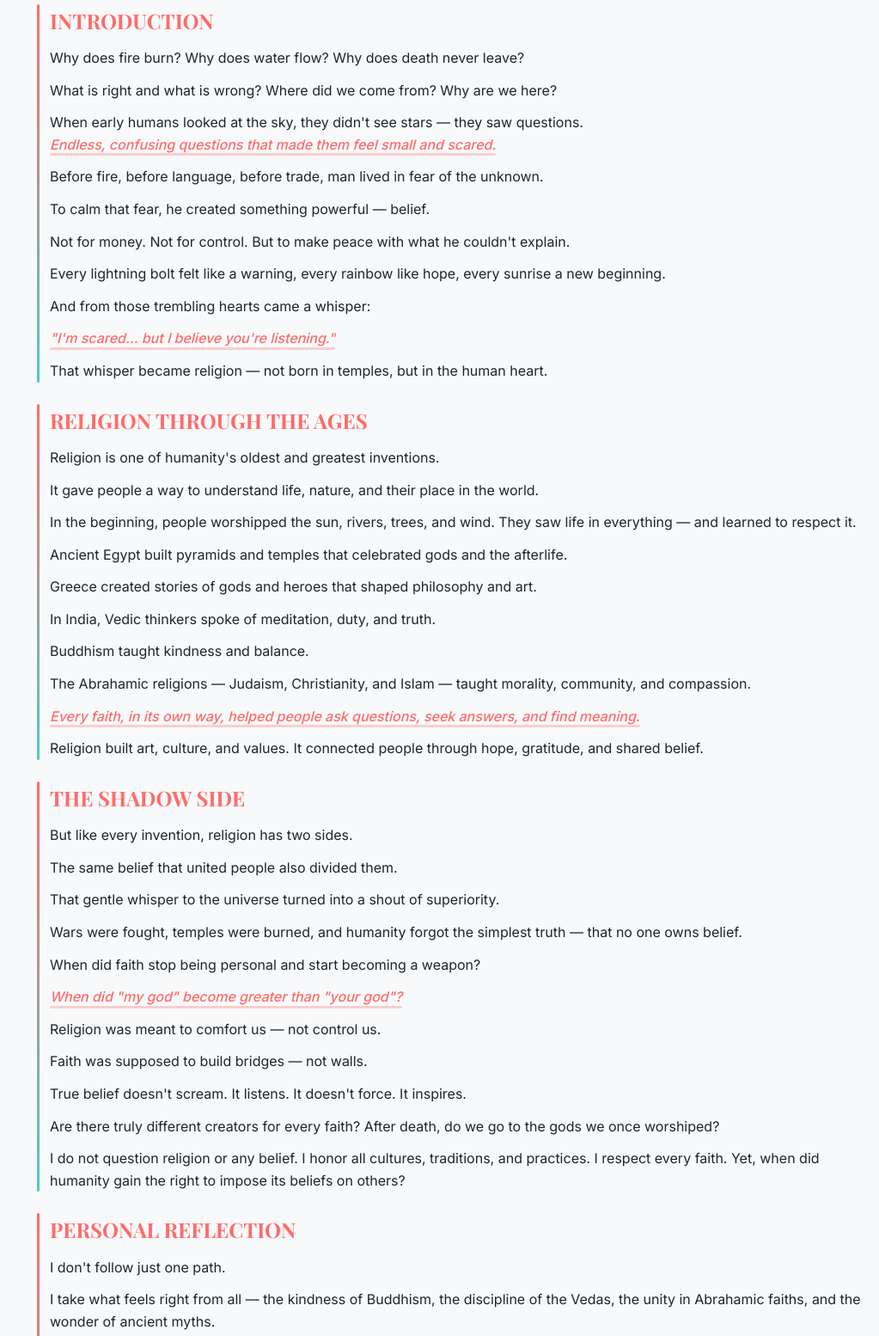
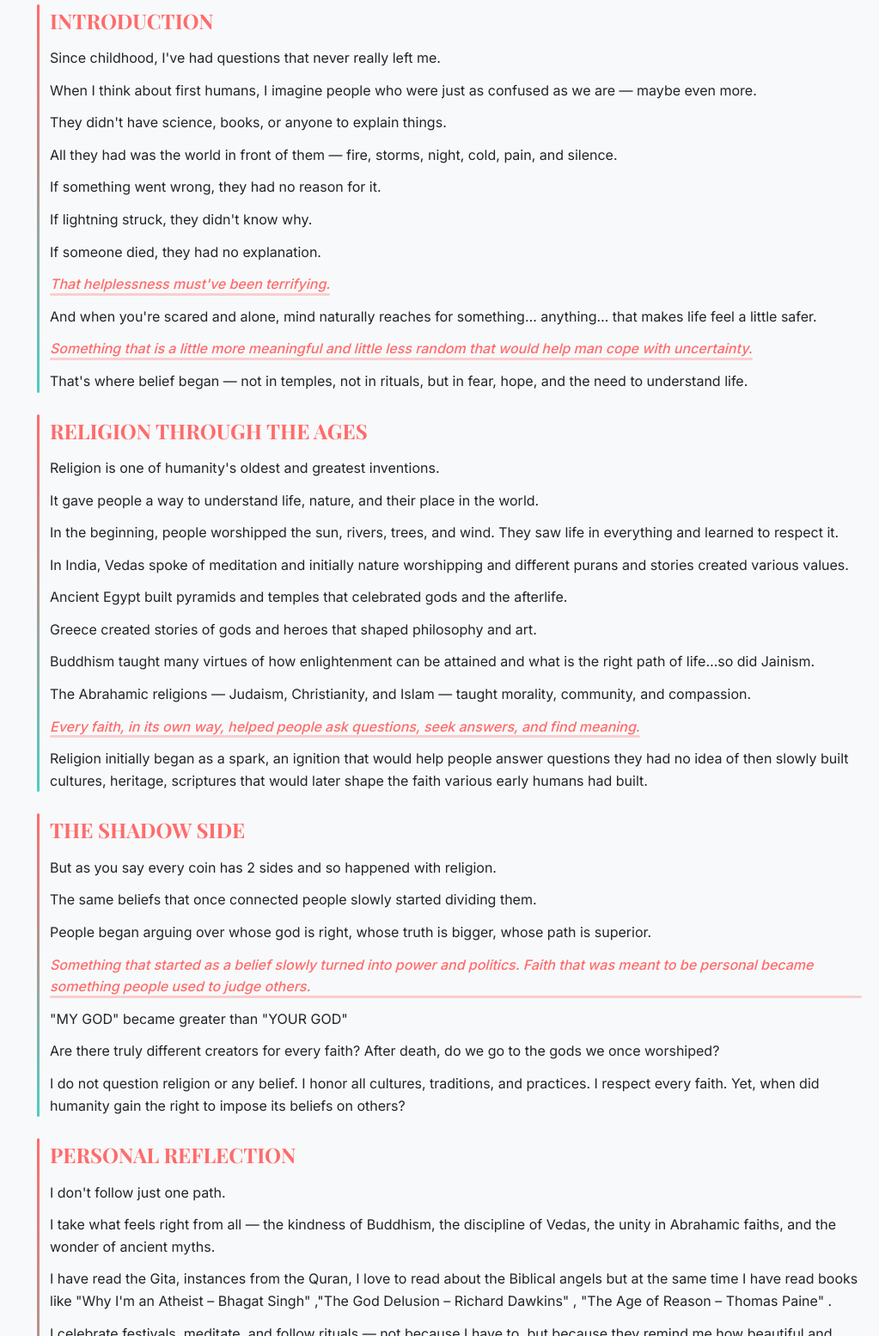
Before and after one commit to SHAUNSET/youngindia, a plain HTML site: page article.html in a window 1280 px wide. Shown: the part 500-2054 px from the top of the page at 86% size, without its empty margins (257-1280 px from the left). Drawn offline with nearby package versions, Linux system fonts and the light colour scheme.

Commit message:
Update article.html

```diff
--- a/article.html
+++ b/article.html
@@ -863,16 +863,17 @@
                 <!-- Section 1: Introduction -->
                 <div class="article-section" id="introduction">
                     <h2 class="section-title">INTRODUCTION</h2>
-                    <p>Why does fire burn? Why does water flow? Why does death never leave?</p>
-                    <p>What is right and what is wrong? Where did we come from? Why are we here?</p>
-                    <p>When early humans looked at the sky, they didn't see stars — they saw questions. <span class="highlight">Endless, confusing questions that made them feel small and scared.</span></p>
-                    <p>Before fire, before language, before trade, man lived in fear of the unknown.</p>
-                    <p>To calm that fear, he created something powerful — belief.</p>
-                    <p>Not for money. Not for control. But to make peace with what he couldn't explain.</p>
-                    <p>Every lightning bolt felt like a warning, every rainbow like hope, every sunrise a new beginning.</p>
-                    <p>And from those trembling hearts came a whisper:</p>
-                    <p><span class="highlight">"I'm scared… but I believe you're listening."</span></p>
-                    <p>That whisper became religion — not born in temples, but in the human heart.</p>
+                    <p>Since childhood, I've had questions that never really left me.</p>
+                    <p>When I think about first humans, I imagine people who were just as confused as we are — maybe even more.</p>
+                    <p>They didn't have science, books, or anyone to explain things.</p>
+                    <p>All they had was the world in front of them — fire, storms, night, cold, pain, and silence.</p>
+                    <p>If something went wrong, they had no reason for it.</p>
+                    <p>If lightning struck, they didn't know why.</p>
+                    <p>If someone died, they had no explanation.</p>
+                    <p><span class="highlight">That helplessness must've been terrifying.</span></p>
+                    <p>And when you're scared and alone, mind naturally reaches for something… anything… that makes life feel a little safer.</p>
+                    <p><span class="highlight">Something that is a little more meaningful and little less random that would help man cope with uncertainty.</span></p>
+                    <p>That's where belief began — not in temples, not in rituals, but in fear, hope, and the need to understand life.</p>
                 </div>
 
                 <!-- Section 2: Religion Through the Ages -->
@@ -880,28 +881,24 @@
                     <h2 class="section-title">RELIGION THROUGH THE AGES</h2>
                     <p>Religion is one of humanity's oldest and greatest inventions.</p>
                     <p>It gave people a way to understand life, nature, and their place in the world.</p>
-                    <p>In the beginning, people worshipped the sun, rivers, trees, and wind. They saw life in everything — and learned to respect it.</p>
+                    <p>In the beginning, people worshipped the sun, rivers, trees, and wind. They saw life in everything and learned to respect it.</p>
+                    <p>In India, Vedas spoke of meditation and initially nature worshipping and different purans and stories created various values.</p>
                     <p>Ancient Egypt built pyramids and temples that celebrated gods and the afterlife.</p>
                     <p>Greece created stories of gods and heroes that shaped philosophy and art.</p>
-                    <p>In India, Vedic thinkers spoke of meditation, duty, and truth.</p>
-                    <p>Buddhism taught kindness and balance.</p>
+                    <p>Buddhism taught many virtues of how enlightenment can be attained and what is the right path of life…so did Jainism.</p>
                     <p>The Abrahamic religions — Judaism, Christianity, and Islam — taught morality, community, and compassion.</p>
                     <p><span class="highlight">Every faith, in its own way, helped people ask questions, seek answers, and find meaning.</span></p>
-                    <p>Religion built art, culture, and values. It connected people through hope, gratitude, and shared belief.</p>
+                    <p>Religion initially began as a spark, an ignition that would help people answer questions they had no idea of then slowly built cultures, heritage, scriptures that would later shape the faith various early humans had built.</p>
                 </div>
 
                 <!-- Section 3: The Shadow Side -->
                 <div class="article-section" id="the-shadow-side">
                     <h2 class="section-title">THE SHADOW SIDE</h2>
-                    <p>But like every invention, religion has two sides.</p>
-                    <p>The same belief that united people also divided them.</p>
-                    <p>That gentle whisper to the universe turned into a shout of superiority.</p>
-                    <p>Wars were fought, temples were burned, and humanity forgot the simplest truth — that no one owns belief.</p>
-                    <p>When did faith stop being personal and start becoming a weapon?</p>
-                    <p><span class="highlight">When did "my god" become greater than "your god"?</span></p>
-                    <p>Religion was meant to comfort us — not control us.</p>
-                    <p>Faith was supposed to build bridges — not walls.</p>
-                    <p>True belief doesn't scream. It listens. It doesn't force. It inspires.</p>
+                    <p>But as you say every coin has 2 sides and so happened with religion.</p>
+                    <p>The same beliefs that once connected people slowly started dividing them.</p>
+                    <p>People began arguing over whose god is right, whose truth is bigger, whose path is superior.</p>
+                    <p><span class="highlight">Something that started as a belief slowly turned into power and politics. Faith that was meant to be personal became something people used to judge others.</span></p>
+                    <p>"MY GOD" became greater than "YOUR GOD"</p>
                     <p>Are there truly different creators for every faith? After death, do we go to the gods we once worshiped?</p>
                     <p>I do not question religion or any belief. I honor all cultures, traditions, and practices. I respect every faith. Yet, when did humanity gain the right to impose its beliefs on others?</p>
                 </div>
@@ -910,14 +907,13 @@
                 <div class="article-section" id="personal-reflection">
                     <h2 class="section-title">PERSONAL REFLECTION</h2>
                     <p>I don't follow just one path.</p>
-                    <p>I take what feels right from all — the kindness of Buddhism, the discipline of the Vedas, the unity in Abrahamic faiths, and the wonder of ancient myths.</p>
+                    <p>I take what feels right from all — the kindness of Buddhism, the discipline of Vedas, the unity in Abrahamic faiths, and the wonder of ancient myths.</p>
                     <p>I have read the Gita, instances from the Quran, I love to read about the Biblical angels but at the same time I have read books like "Why I'm an Atheist – Bhagat Singh" ,"The God Delusion – Richard Dawkins" , "The Age of Reason – Thomas Paine" .</p>
                     <p>I celebrate festivals, meditate, and follow rituals — not because I have to, but because they remind me how beautiful and mysterious life can be.</p>
-                    <p><span class="highlight">True belief isn't just about praying or hoping — it's about acting.</span></p>
+                    <p><span class="highlight">True belief isn't just about praying or hoping — it's about acting and taking responsibility of your life.</span></p>
                     <p>As the saying goes, "God helps those who help themselves."</p>
-                    <p>Faith works best when it walks hand in hand with effort.</p>
-                    <p>It means taking charge of your life, doing good, and spreading positivity.</p>
-                    <p><span class="highlight">Faith isn't something you show — it's something you live.</span></p>
+                    <p>As the world has progressed so much I'd like to say it was never about believing someone else or a faith.</p>
+                    <p><span class="highlight">It was always self-belief. Taking responsibility of your own life and believing in yourself.</span></p>
                     <p>I, myself, being a nihilist, visit temples, follow rituals, touch the feet of elders, believe in blessings, positivity, and spirituality. Some may say a nihilist believing in nothingness also believes in many things — and that is true.</p>
                     <p><span class="highlight">I have one life, and I will spend it believing in the way I choose. That belief is my religion. It has no name. It requires no permission.</span></p>
                 </div>
@@ -925,7 +921,7 @@
                 <!-- Section 5: Conclusion -->
                 <div class="article-section" id="conclusion">
                     <h2 class="section-title">CONCLUSION</h2>
-                    <p>Religion was humanity's first invention — a bridge between fear and hope, chaos and order, mortality and meaning.</p>
+                    <p>Religion was humanity's first invention — a bridge between fear and hope.</p>
                     <p>Let each person walk their own path and believe in their own way.</p>
                     <p>Let us respect all faiths, all thoughts, and never let hate or politics destroy what began as a whisper of love.</p>
                     <p>Belief is personal. Faith is human. And perhaps, in the end, that is the greatest invention of all.</p>
@@ -977,12 +973,6 @@
     <!-- Footer -->
     <footer>
         <p>&copy; 2025 Young India. All rights reserved.</p>
-        <div class="social-links">
-            <a href="#"><i class="fab fa-facebook"></i></a>
-            <a href="#"><i class="fab fa-twitter"></i></a>
-            <a href="#"><i class="fab fa-instagram"></i></a>
-            <a href="#"><i class="fab fa-linkedin"></i></a>
-        </div>
     </footer>
 
     <script>
```
